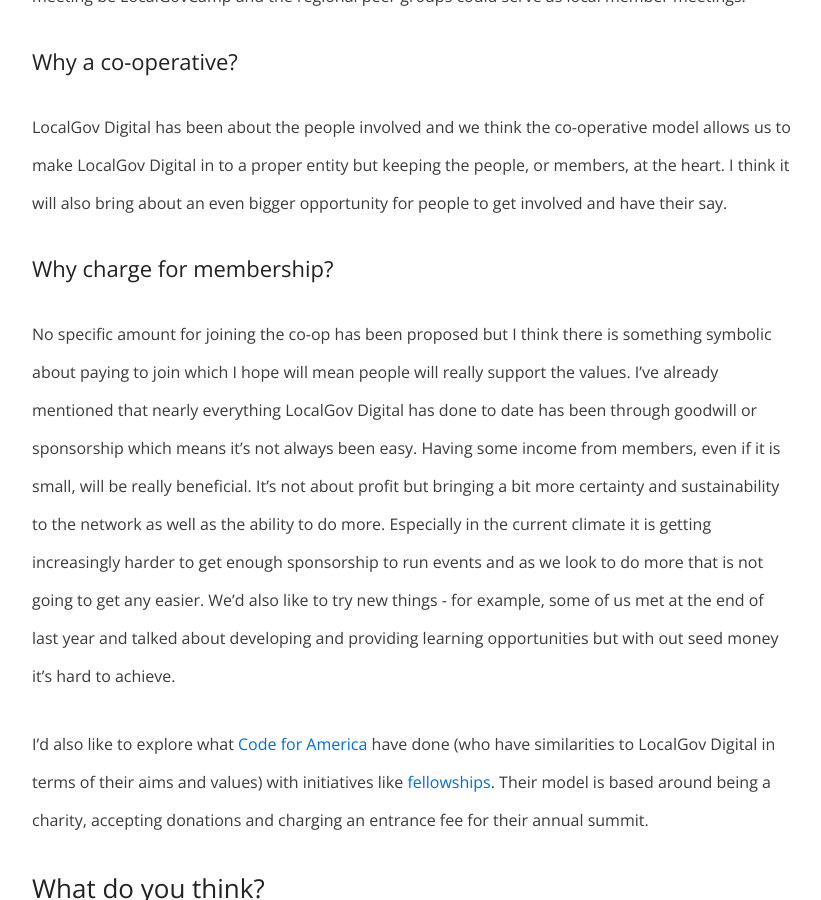
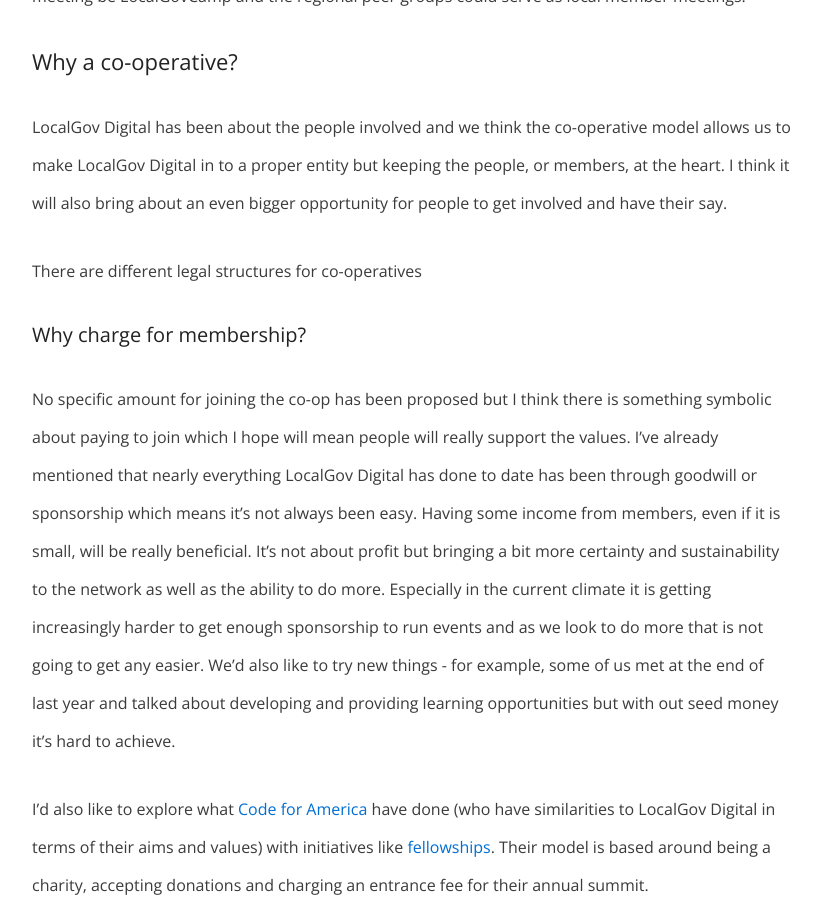
Before and after one commit to BforBen/bforben.github.io, a Jekyll site: the page built from _posts/2016-11-10-a-new-phase-for-localgov-digital.md, in a window 1280 px wide and 900 px high, scrolled down 2545 px. Shown: the whole window, without its empty margins (228-1049 px from the left). Built offline with Jekyll 4.4.1, drawn with Linux system fonts in a browser that asks for light colours; nearby versions of some CDN libraries; comment, search, counter and statistics services are not loaded.

Commit message:
Update 2016-11-10-a-new-phase-for-localgov-digital.md

```diff
--- a/_posts/2016-11-10-a-new-phase-for-localgov-digital.md
+++ b/_posts/2016-11-10-a-new-phase-for-localgov-digital.md
@@ -35,7 +35,9 @@ Today LocalGov Digital is proposing the _thing_ we become is a co-operative, own
 
 LocalGov Digital has been about the people involved and we think the co-operative model allows us to make LocalGov Digital in to a proper entity but keeping the people, or members, at the heart. I think it will also bring about an even bigger opportunity for people to get involved and have their say.
 
-### Why charge for membership?
+There are different legal structures for co-operatives
+
+#### Why charge for membership?
 
 No specific amount for joining the co-op has been proposed but I think there is something symbolic about paying to join which I hope will mean people will really support the values. I've already mentioned that nearly everything LocalGov Digital has done to date has been through goodwill or sponsorship which means it's not always been easy. Having some income from members, even if it is small, will be really beneficial. It's not about profit but bringing a bit more certainty and sustainability to the network as well as the ability to do more. Especially in the current climate it is getting increasingly harder to get enough sponsorship to run events and as we look to do more that is not going to get any easier. We'd also like to try new things - for example, some of us met at the end of last year and talked about developing and providing learning opportunities but with out seed money it's hard to achieve.
 
```
